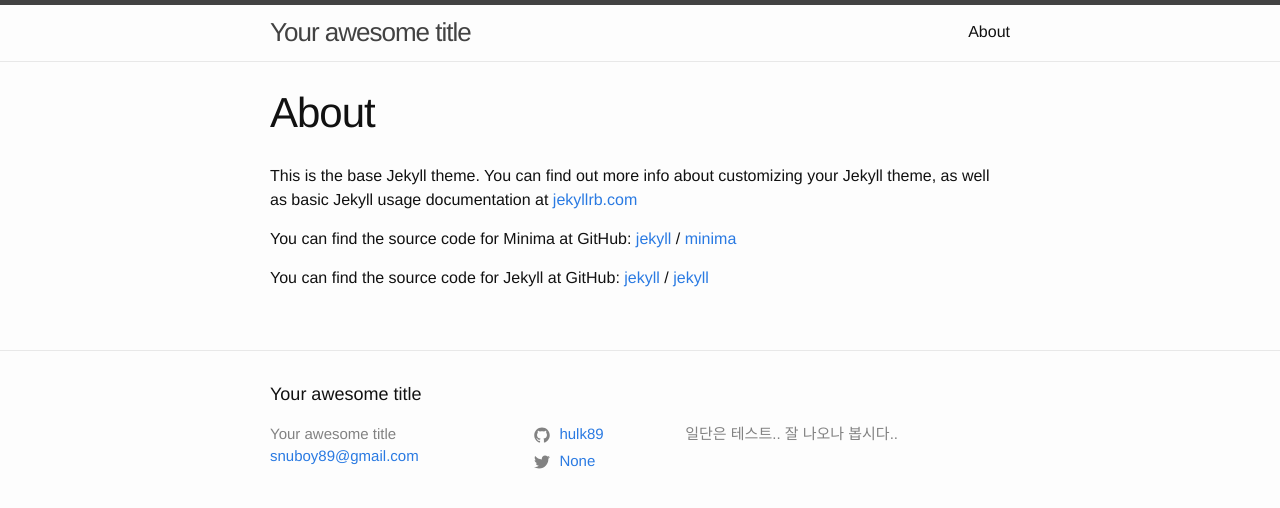
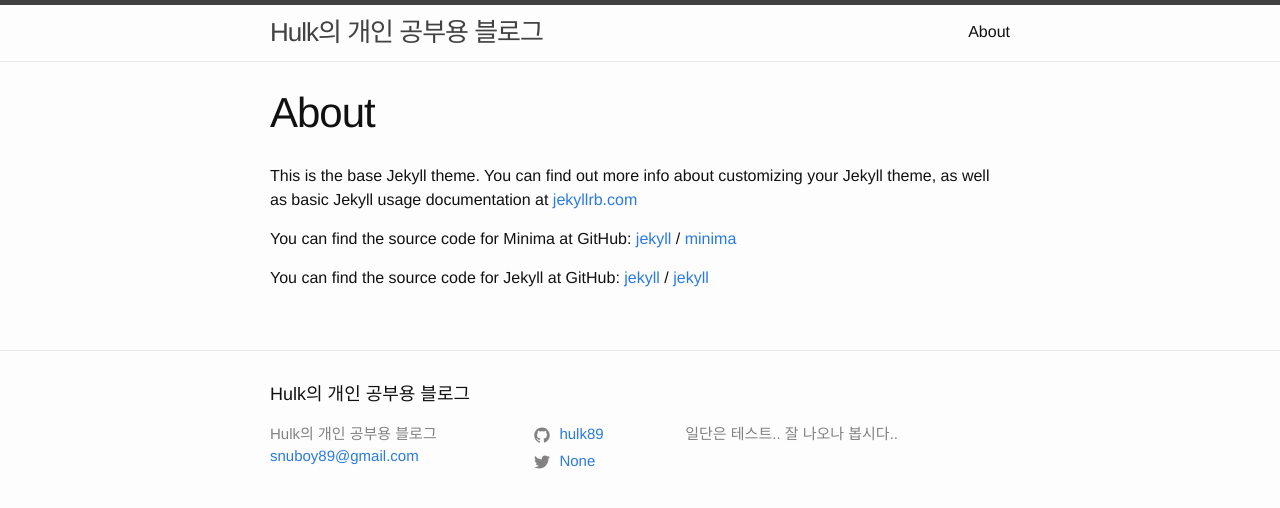
Before and after one commit to Hulk89/hulk89.github.io, a Jekyll site: the page built from about.md, in a window 1280 px wide. Shown: the top 508 px of the page. Built offline with Jekyll 4.4.1, drawn with Linux system fonts in a browser that asks for light colours.

Commit message:
제목 수정

```diff
--- a/_config.yml
+++ b/_config.yml
@@ -13,7 +13,7 @@
 # you will see them accessed via {{ site.title }}, {{ site.email }}, and so on.
 # You can create any custom variable you would like, and they will be accessible
 # in the templates via {{ site.myvariable }}.
-title: Your awesome title
+title: Hulk의 개인 공부용 블로그
 email: snuboy89@gmail.com
 description: >- # this means to ignore newlines until "baseurl:"
   일단은 테스트..
```
